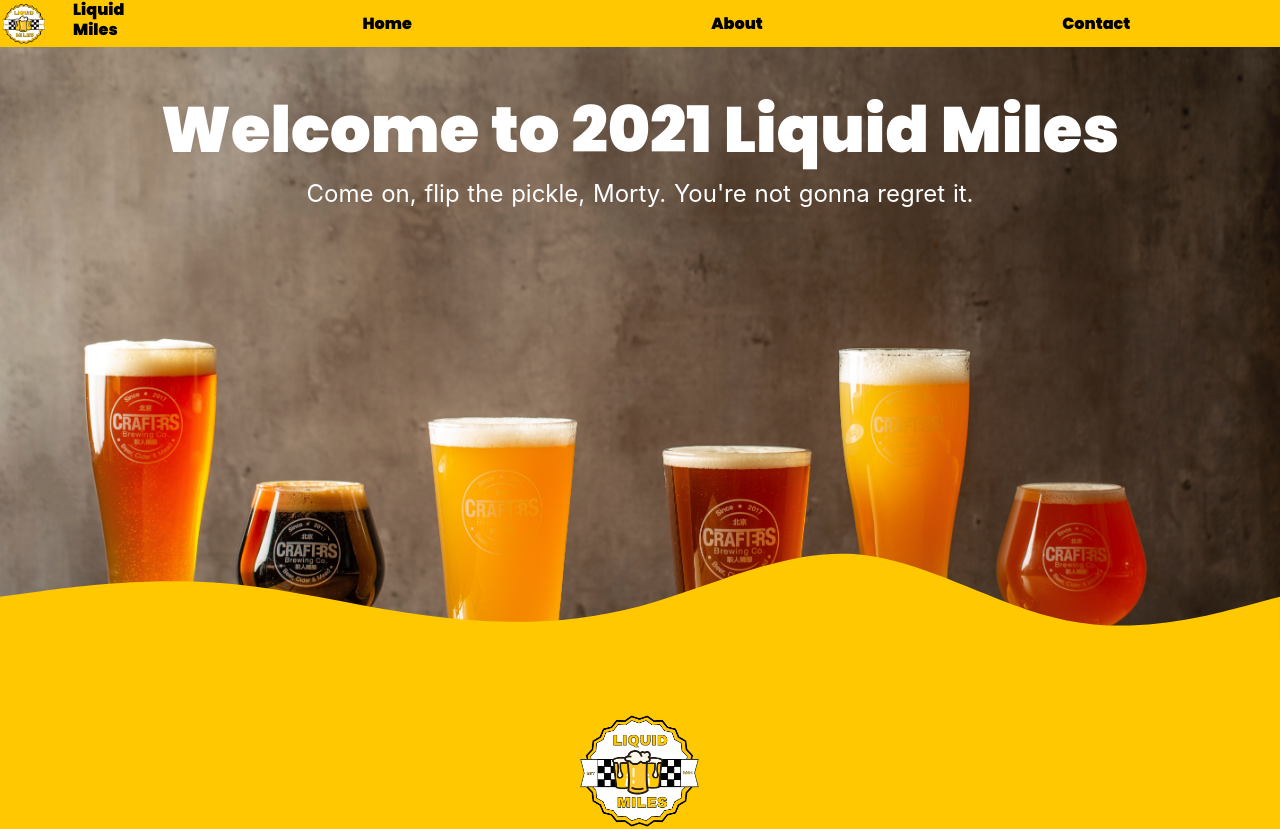
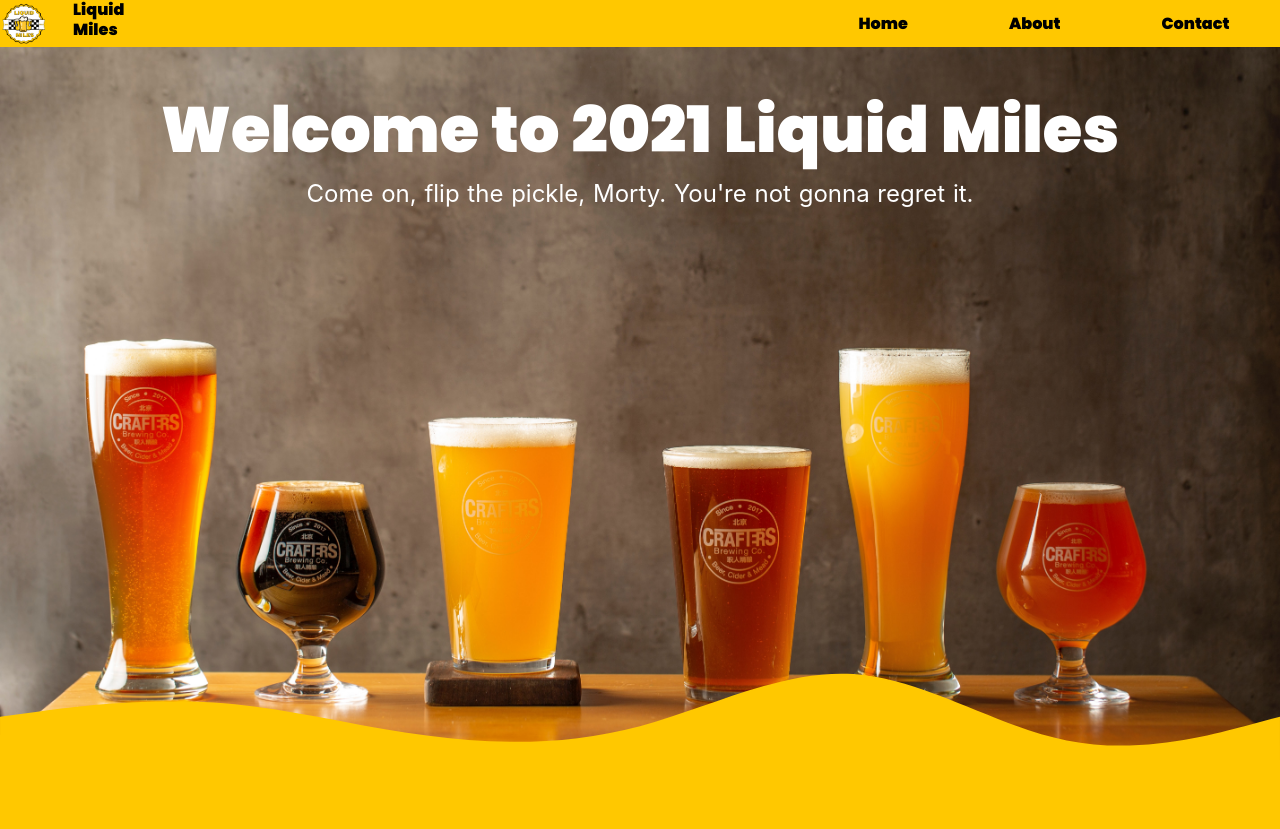
Before and after one commit to austin-corwin/liquidmiles-dev, a Nuxt app: page / in a window 1280 px wide. Shown: the top 829 px of the page. Built offline with nearby package versions, Linux system fonts and the light colour scheme.

Commit message:
more row hero and header styling

```diff
--- a/components/AppHeader.vue
+++ b/components/AppHeader.vue
@@ -68,6 +68,7 @@ li {
 .logo {
   display: flex;
   align-items: center;
+  width: 60%;
 }
 .header.sticky {
   position: fixed;
--- a/components/RowHero.vue
+++ b/components/RowHero.vue
@@ -32,7 +32,7 @@ export default {
 .row-hero {
   background-image: url('../assets/images/beersinrow.jpg');
   background-size: cover;
-  height: 80vh;
+  height: 95vh;
 }
 .container {
   margin: 0 auto;
--- a/layouts/global.css
+++ b/layouts/global.css
@@ -49,6 +49,9 @@ h1 {
     transform: rotate(180deg);
     position: absolute;
 }
+.container.image {
+    height: 47vh;
+}
 @media only screen and (max-width: 583px) {
     .wave {
         bottom: -1px;
```
